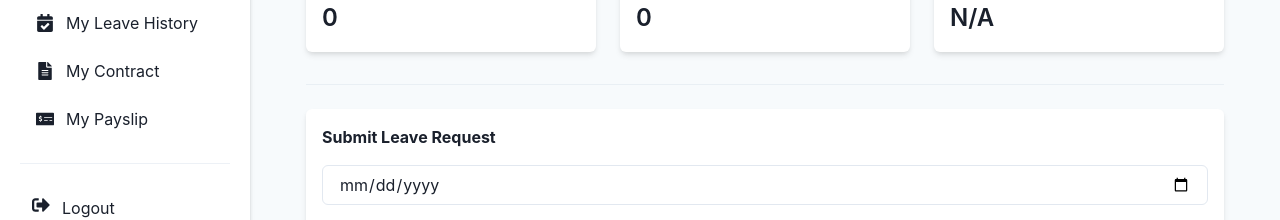
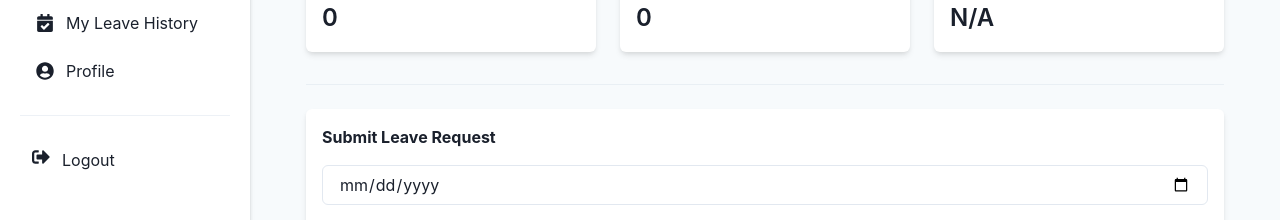
Before and after one commit to niyodushima/ayateke-frontend, a React (Create React App) app in the folder src/: page /staff in a window 1280 px wide. Shown: the part 238-458 px from the top of the page. Built offline with nearby package versions, Linux system fonts and the light colour scheme; no server answers; the HTML template or start-up script is replaced by a standard one.

Commit message:
Update Sidebar.jsx

```diff
--- a/src/components/Sidebar.jsx
+++ b/src/components/Sidebar.jsx
@@ -26,20 +26,18 @@ import {
   FaCalendarCheck,
   FaFileAlt,
   FaMoneyCheckAlt,
+  FaUserCircle,
 } from 'react-icons/fa';
 
-const Sidebar = () => {
+const Sidebar = ({ currentPath, onClose }) => {
   const navigate = useNavigate();
   const { colorMode, toggleColorMode } = useColorMode();
 
-
-  // ✅ Hooks must be called at top level
   const bg = useColorModeValue('white', 'gray.900');
   const activeBg = useColorModeValue('teal.50', 'teal.700');
   const hoverBg = useColorModeValue('gray.100', 'gray.700');
   const borderColor = useColorModeValue('teal', 'teal.300');
   const textColor = useColorModeValue('gray.800', 'white');
-
 
   const user = JSON.parse(localStorage.getItem('user') || 'null');
   const userRole = user?.role || 'staff';
@@ -57,8 +55,7 @@ const Sidebar = () => {
     { label: 'Dashboard', icon: FaHome, path: '/staff' },
     { label: 'Submit Leave', icon: FaEdit, path: '/staff/leave-request' },
     { label: 'My Leave History', icon: FaCalendarCheck, path: '/staff/leaves' },
-    { label: 'My Contract', icon: FaFileAlt, path: '/staff/contract' },
-    { label: 'My Payslip', icon: FaMoneyCheckAlt, path: '/staff/payslip' },
+    { label: 'Profile', icon: FaUserCircle, path: '/staff/profile' }, // ✅ New working link
   ];
 
   const visibleItems = userRole === 'admin' ? adminNav : staffNav;
@@ -104,7 +101,7 @@ const Sidebar = () => {
       {/* Navigation */}
       <VStack align="start" spacing={2}>
         {visibleItems.map((item, index) => (
-          <NavLink key={index} to={item.path}>
+          <NavLink key={index} to={item.path} onClick={onClose}>
             {({ isActive }) => (
               <Flex
                 align="center"
@@ -115,9 +112,7 @@ const Sidebar = () => {
                 bg={isActive ? activeBg : 'transparent'}
                 fontWeight={isActive ? 'bold' : 'normal'}
                 borderLeft={isActive ? `4px solid ${borderColor}` : '4px solid transparent'}
-
                 color={textColor}
-
                 _hover={{ bg: hoverBg, cursor: 'pointer' }}
                 transition="all 0.2s ease"
               >
@@ -136,10 +131,7 @@ const Sidebar = () => {
         px={3}
         py={2}
         borderRadius="md"
-        HEAD
-
         color={textColor}
-
         _hover={{ bg: hoverBg, cursor: 'pointer' }}
         transition="all 0.2s ease"
         onClick={() => {
```
